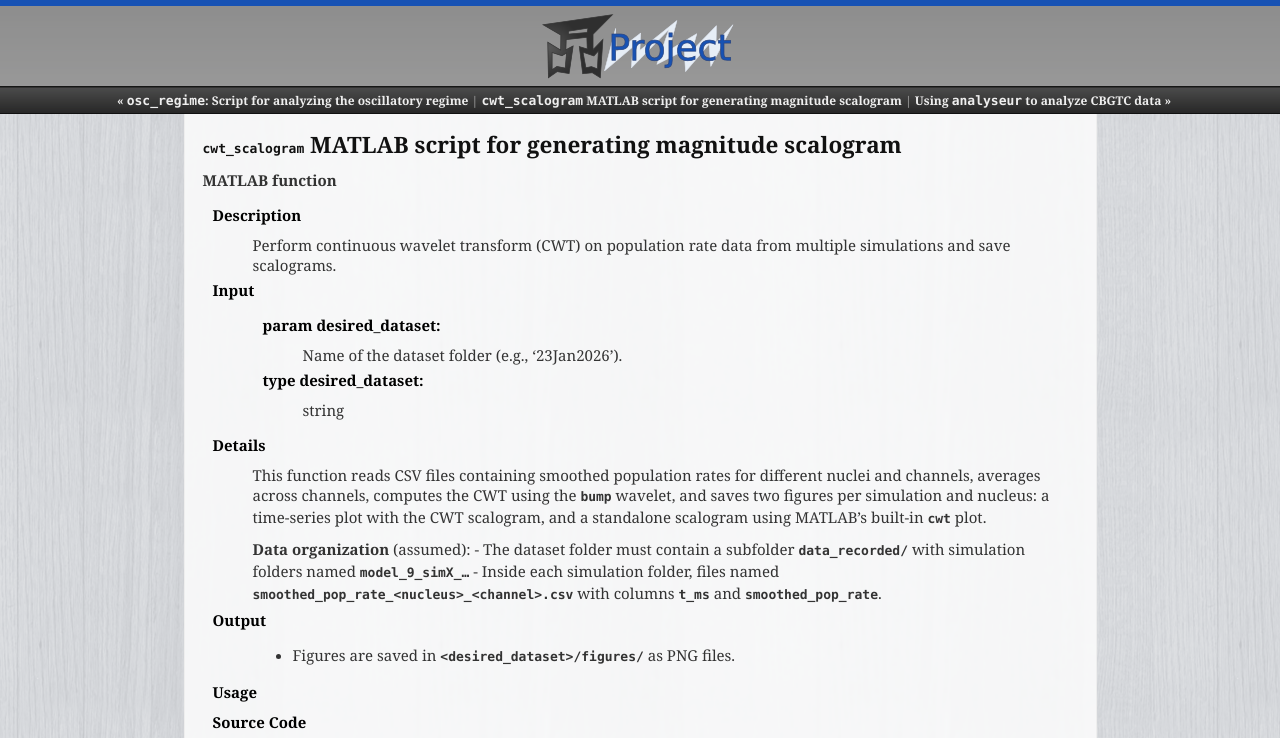
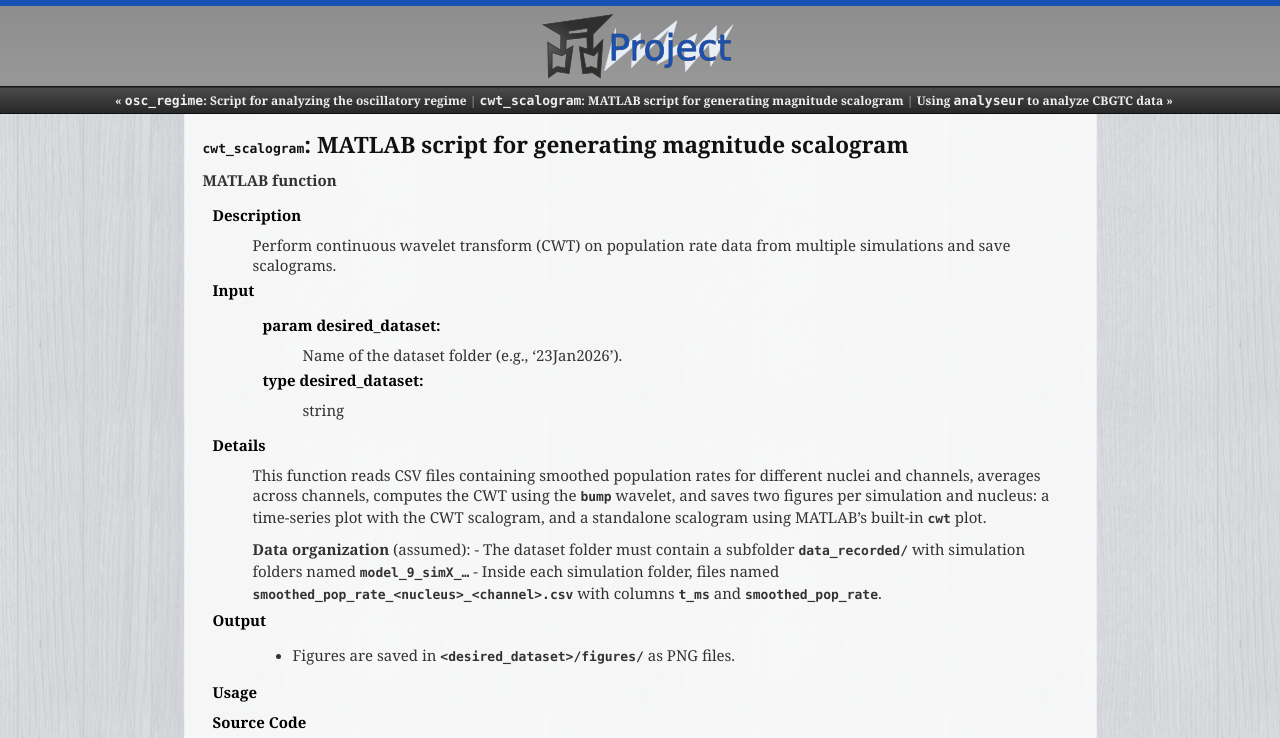
Before and after one commit to neuralmodelling/analyseur, a Sphinx documentation site: the page built from docs/scripts/cbgt/cwt_scalogram.rst, in a window 1280 px wide, cut to the strip 0-738 px from the top of the page. Built offline with Sphinx 7.4.7, drawn with Linux system fonts in a browser that asks for light colours.

```diff
--- a/docs/scripts/cbgt/cwt_scalogram.rst
+++ b/docs/scripts/cbgt/cwt_scalogram.rst
@@ -1,5 +1,5 @@
-`cwt_scalogram` MATLAB script for generating magnitude scalogram
-================================================================
+`cwt_scalogram`: MATLAB script for generating magnitude scalogram
+=================================================================
 
 **MATLAB function**
 
```
